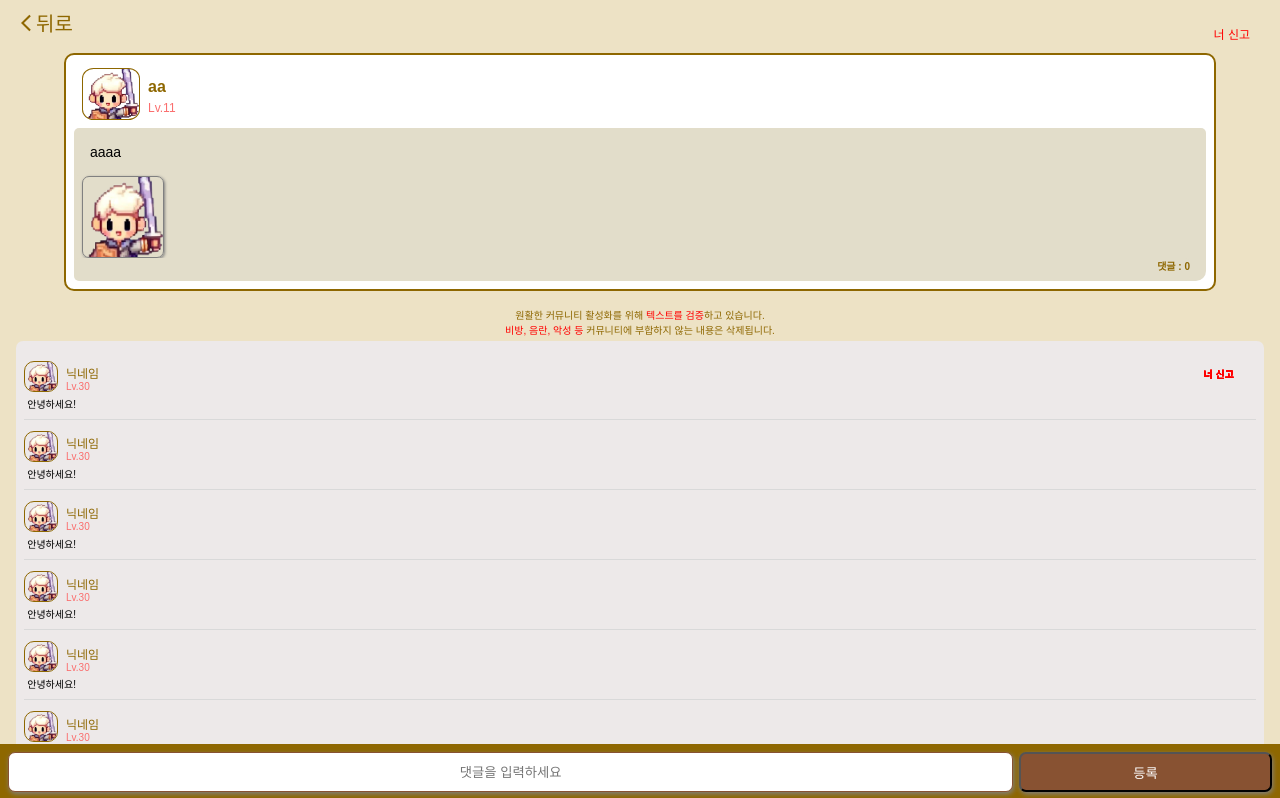
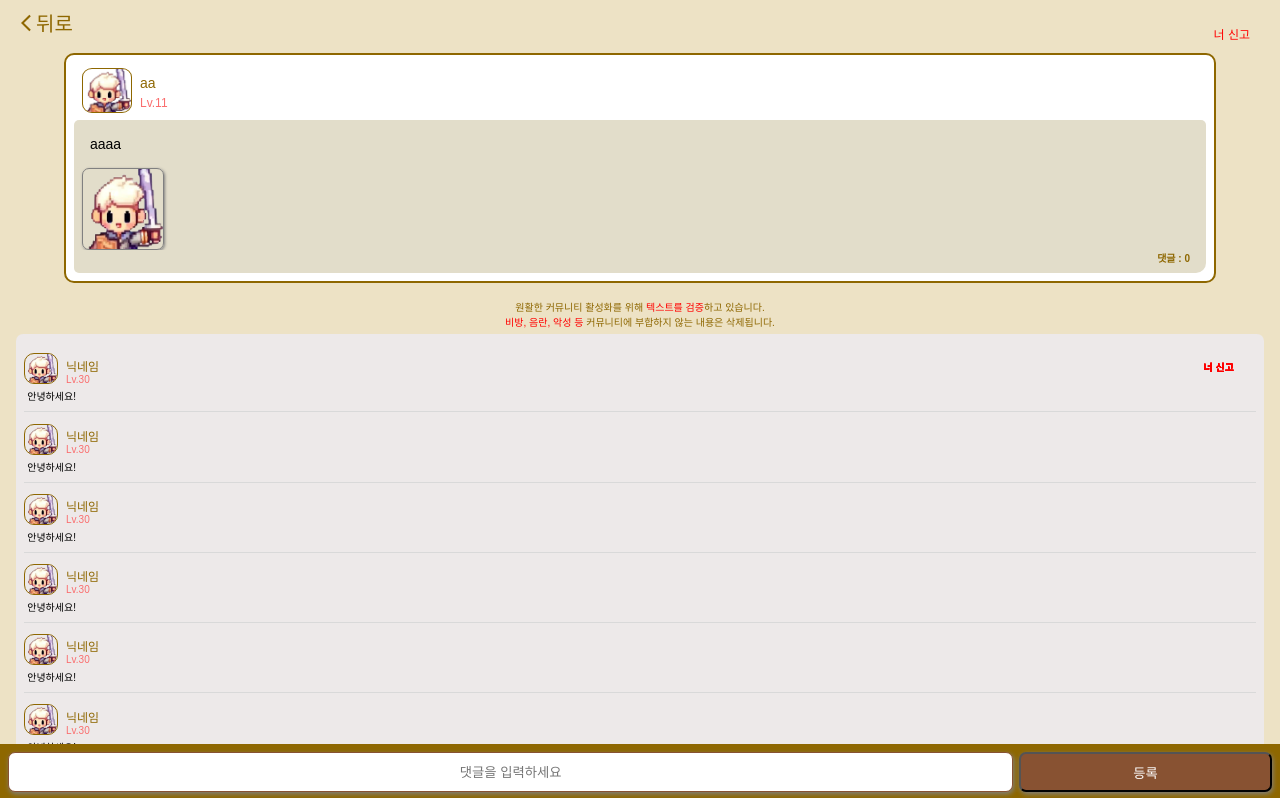
Before and after one commit to sotoro35/level-up-life, a React (Create React App) app: page /detail in a window 1280 px wide. Shown: the top 798 px of the page. Built offline with nearby package versions, Linux system fonts and the light colour scheme; a web font is replaced by a local one.

Commit message:
ui수정중

```diff
--- a/src/component/Post.js
+++ b/src/component/Post.js
@@ -62,7 +62,8 @@ const Card= styled.div`
             h3{
                     color: rgb(142, 103, 0);
                     margin: 0 0 .3rem 0;
-                    font-size: 16px;
+                    font-weight: 400;
+                    font-size: 14px;
                 }
 
                 p{
@@ -74,7 +75,7 @@ const Card= styled.div`
             margin-left: .5rem;
             border: 1px solid rgb(142, 103, 0);
             border-radius: 20%;
-            width: 3.5rem;
+            width: 3rem;
         }
 
         }
```
